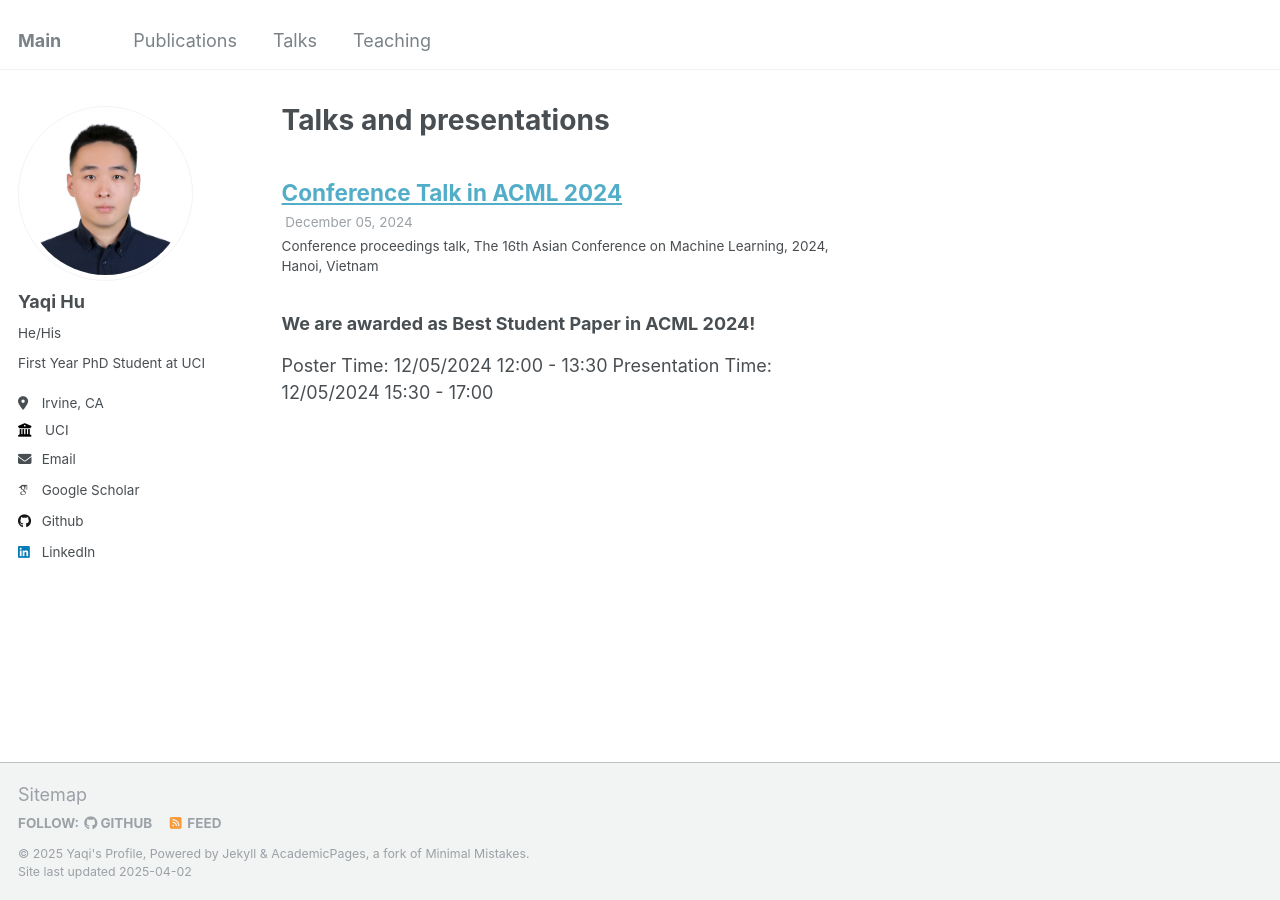
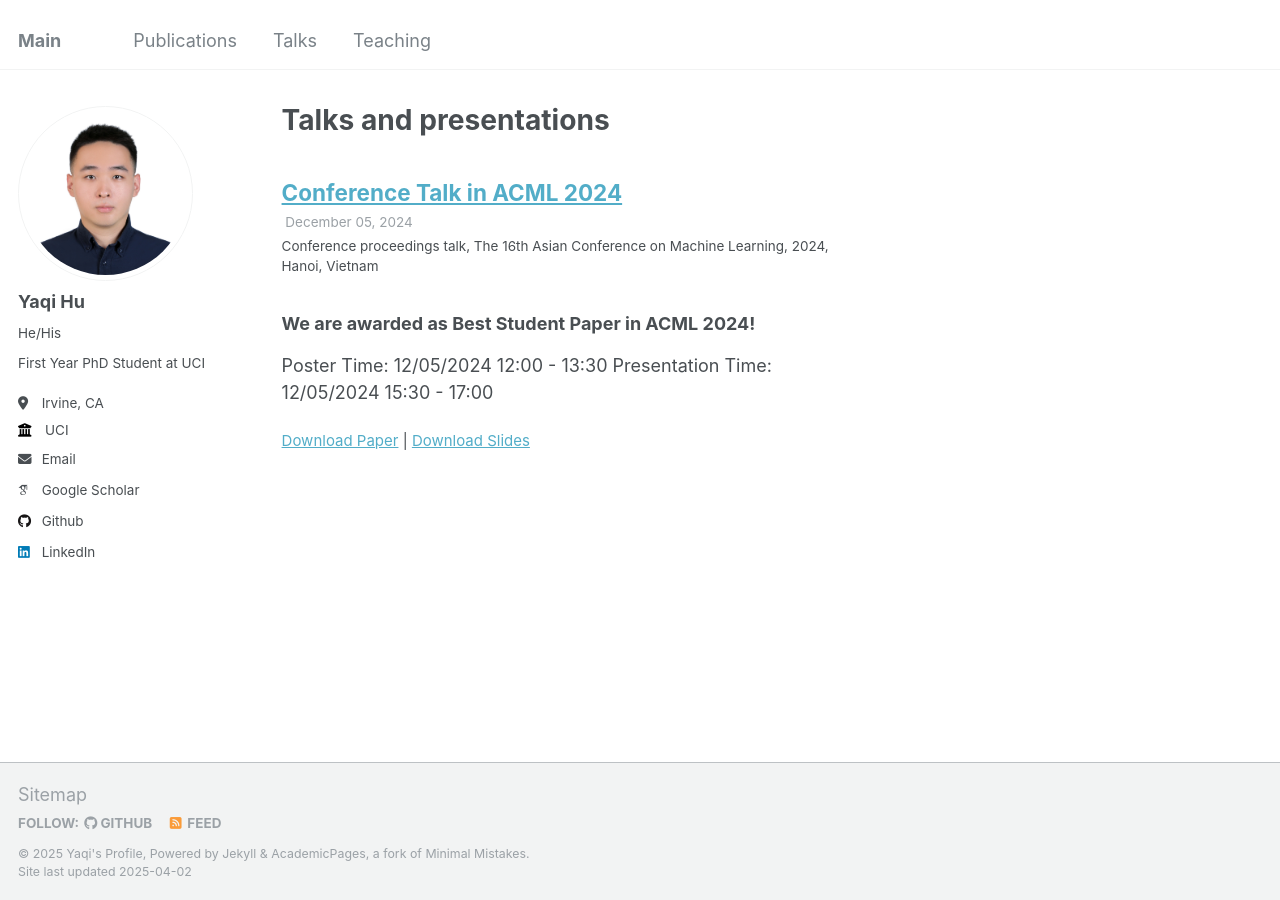
Before and after one commit to YaqiHu23/YaqiHu23.github.io, a Jekyll site: the page built from _pages/talks.html, in a window 1280 px wide. Built offline with Jekyll 4.4.1, drawn with Linux system fonts in a browser that asks for light colours; some web fonts are replaced.

Commit message:
version_1.0.0

```diff
--- a/_includes/archive-single-talk.html
+++ b/_includes/archive-single-talk.html
@@ -38,5 +38,13 @@
     {% if post.date %}<p class="page__meta"><i class="fa fa-clock-o" aria-hidden="true"></i> {{ post.date | date: '%B %d, %Y' }}</p>{% endif %}
     {% if post.venue %}<p class="archive__item-excerpt" itemprop="description">{{post.type}}, {{ post.venue }},  {{post.location}} {% endif %}
     {% if post.excerpt %}<p class="archive__item-excerpt" itemprop="description">{{ post.excerpt | markdownify }}</p>{% endif %}
+    {% if post.paperurl or post.slidesurl %}<p class="archive__item-excerpt" style="font-size: smaller">
+    {% if post.paperurl %}<a href="{{ post.paperurl }}" target="_blank">Download Paper</a>
+    {% endif %}
+    {% if post.paperurl and post.slidesurl %} | {% endif %}
+    {% if post.slidesurl %}<a href="{{ post.slidesurl }}" target="_blank">Download Slides</a>
+    {% endif %}
+  </p>
+{% endif %}
   </article>
 </div>
```
